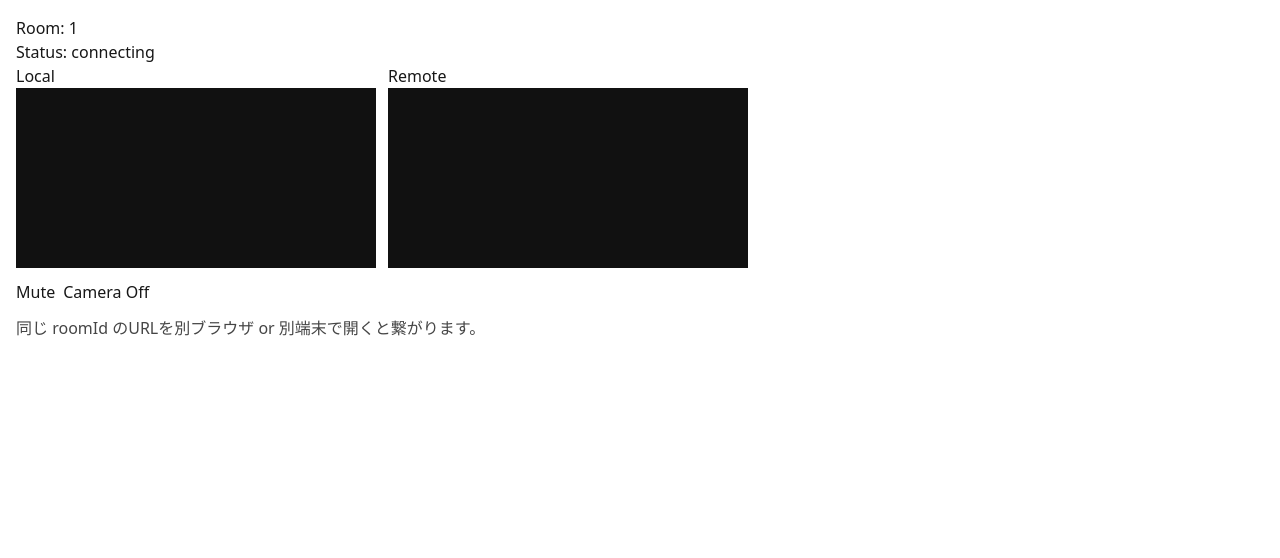
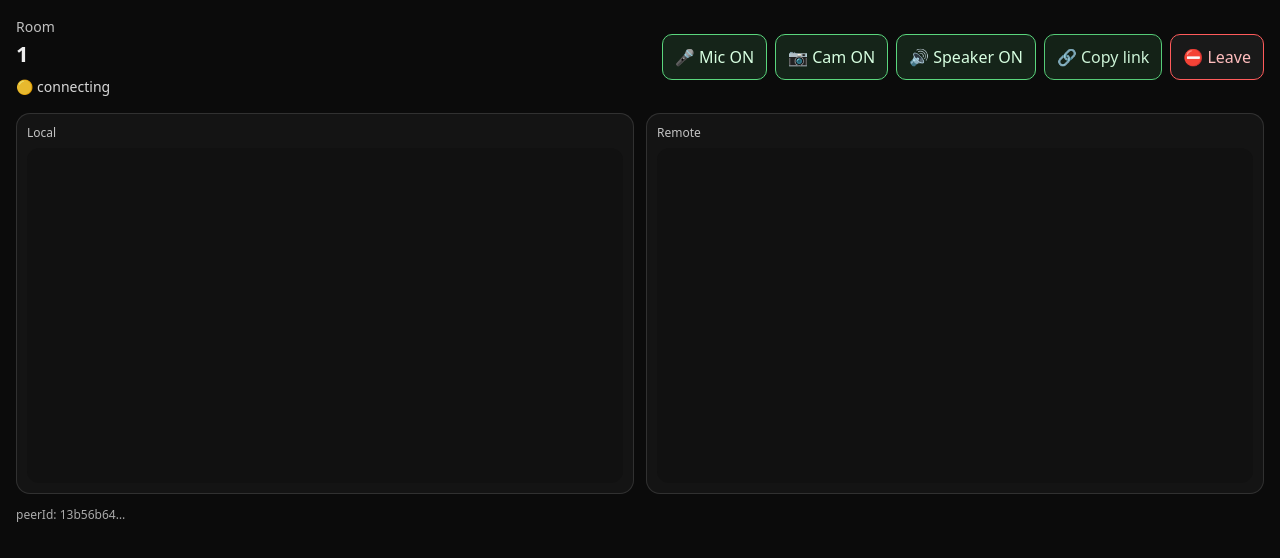
Before and after one commit to eirakusoya-std/Platform-Base, a Next.js app in the folder apps/web/: page /room/1 in a window 1280 px wide. Shown: the top 558 px of the page. Built offline with nearby package versions, Linux system fonts and the light colour scheme; no server answers.

Commit message:
feat:カメラ、マイクなど基本UIを追加

```diff
--- a/apps/web/app/page.tsx
+++ b/apps/web/app/page.tsx
@@ -1,19 +1,133 @@
 "use client";
 
-import { useRouter } from "next/navigation";
-import { useState } from "react";
+import { useEffect, useMemo, useRef, useState } from "react";
+import { useParams } from "next/navigation";
+import { io, Socket } from "socket.io-client";
 
-export default function Home() {
-  const router = useRouter();
-  const [roomId, setRoomId] = useState("test");
+// sharedがまだ赤いなら一旦これを使う（後で戻す）
+const EVENTS = {
+  JOIN_ROOM: "join-room",
+  PEER_JOINED: "peer-joined",
+  OFFER: "offer",
+  ANSWER: "answer",
+  ICE_CANDIDATE: "ice-candidate",
+  PEER_LEFT: "peer-left",
+} as const;
+
+export default function RoomPage() {
+  const params = useParams<{ roomId: string }>();
+  const roomId = typeof params.roomId === "string" ? params.roomId : "test";
+
+  const [peerId] = useState(() => crypto.randomUUID());
+  const [status, setStatus] = useState<"idle" | "connecting" | "connected">("idle");
+
+  const localVideoRef = useRef<HTMLVideoElement | null>(null);
+  const remoteVideoRef = useRef<HTMLVideoElement | null>(null);
+
+  const socketRef = useRef<Socket | null>(null);
+  const pcRef = useRef<RTCPeerConnection | null>(null);
+  const localStreamRef = useRef<MediaStream | null>(null);
+
+  const signalingUrl = process.env.NEXT_PUBLIC_SIGNALING_URL!;
+  const iceServers = useMemo(
+    () => ({ iceServers: [{ urls: "stun:stun.l.google.com:19302" }] }),
+    []
+  );
+
+  useEffect(() => {
+    let mounted = true;
+
+    async function start() {
+      setStatus("connecting");
+
+      const stream = await navigator.mediaDevices.getUserMedia({ audio: true, video: true });
+      localStreamRef.current = stream;
+      if (localVideoRef.current) localVideoRef.current.srcObject = stream;
+
+      const pc = new RTCPeerConnection(iceServers);
+      pcRef.current = pc;
+
+      stream.getTracks().forEach((t) => pc.addTrack(t, stream));
+
+      pc.ontrack = (ev) => {
+        const [remoteStream] = ev.streams;
+        if (remoteVideoRef.current) remoteVideoRef.current.srcObject = remoteStream;
+      };
+
+      pc.onicecandidate = (ev) => {
+        if (!ev.candidate) return;
+        socketRef.current?.emit(EVENTS.ICE_CANDIDATE, {
+          roomId,
+          from: peerId,
+          candidate: ev.candidate.toJSON(),
+        });
+      };
+
+      const socket = io(signalingUrl, { transports: ["websocket"] });
+      socketRef.current = socket;
+
+      socket.on("connect", () => {
+        socket.emit(EVENTS.JOIN_ROOM, { roomId, peerId });
+      });
+
+      socket.on(EVENTS.PEER_JOINED, async () => {
+        if (pc.signalingState !== "stable") return;
+        const offer = await pc.createOffer();
+        await pc.setLocalDescription(offer);
+        socket.emit(EVENTS.OFFER, { roomId, from: peerId, sdp: offer });
+      });
+
+      socket.on(EVENTS.OFFER, async (payload: any) => {
+        await pc.setRemoteDescription(payload.sdp);
+        const answer = await pc.createAnswer();
+        await pc.setLocalDescription(answer);
+        socket.emit(EVENTS.ANSWER, { roomId, from: peerId, sdp: answer });
+      });
+
+      socket.on(EVENTS.ANSWER, async (payload: any) => {
+        await pc.setRemoteDescription(payload.sdp);
+      });
+
+      socket.on(EVENTS.ICE_CANDIDATE, async (payload: any) => {
+        try {
+          await pc.addIceCandidate(payload.candidate);
+        } catch { }
+      });
+
+      pc.onconnectionstatechange = () => {
+        if (!mounted) return;
+        if (pc.connectionState === "connected") setStatus("connected");
+      };
+    }
+
+    start().catch((e) => {
+      console.error(e);
+      setStatus("idle");
+    });
+
+    return () => {
+      mounted = false;
+      socketRef.current?.disconnect();
+      pcRef.current?.close();
+      localStreamRef.current?.getTracks().forEach((t) => t.stop());
+    };
+  }, [iceServers, peerId, roomId, signalingUrl]);
 
   return (
-    <main style={{ padding: 16, fontFamily: "system-ui" }}>
-      <h1>WebRTC P2P Test</h1>
-      <input value={roomId} onChange={(e) => setRoomId(e.target.value)} />
-      <button style={{ marginLeft: 8 }} onClick={() => router.push(`/room/${encodeURIComponent(roomId)}`)}>
-        Join
-      </button>
-    </main>
+    <div style={{ padding: 16, fontFamily: "system-ui" }}>
+      <h1>Room: {roomId}</h1>
+      <p>Status: {status}</p>
+
+      <div style={{ display: "flex", gap: 12, flexWrap: "wrap" }}>
+        <div>
+          <h3>Local</h3>
+          <video ref={localVideoRef} autoPlay playsInline muted style={{ width: 360, background: "#111" }} />
+        </div>
+        <div>
+          <h3>Remote</h3>
+          <video ref={remoteVideoRef} autoPlay playsInline style={{ width: 360, background: "#111" }} />
+        </div>
+      </div>
+    </div>
   );
 }
--- a/apps/web/app/room/[roomId]/page.tsx
+++ b/apps/web/app/room/[roomId]/page.tsx
@@ -1,16 +1,34 @@
 "use client";
 
-import { useEffect, useMemo, useRef, useState } from "react";
+import React, { useEffect, useMemo, useRef, useState } from "react";
+import { useParams } from "next/navigation";
 import { io, Socket } from "socket.io-client";
-import { EVENTS } from "@repo/shared";
 
-export default function RoomPage({ params }: { params: { roomId: string } }) {
-  const roomId = params.roomId;
+const EVENTS = {
+  JOIN_ROOM: "join-room",
+  PEER_JOINED: "peer-joined",
+  OFFER: "offer",
+  ANSWER: "answer",
+  ICE_CANDIDATE: "ice-candidate",
+  PEER_LEFT: "peer-left",
+} as const;
 
-  const [peerId] = useState(() => crypto.randomUUID());
-  const [status, setStatus] = useState<"idle" | "connecting" | "connected">("idle");
+type Status = "idle" | "connecting" | "connected" | "failed";
+
+export default function RoomPage() {
+  const params = useParams<{ roomId: string }>();
+  const roomId = typeof params?.roomId === "string" ? params.roomId : "test";
+
+  // hydration対策：peerIdはクライアントで生成
+  const [peerId, setPeerId] = useState<string | null>(null);
+  useEffect(() => {
+    setPeerId(crypto.randomUUID());
+  }, []);
+
+  const [status, setStatus] = useState<Status>("idle");
   const [micOn, setMicOn] = useState(true);
   const [camOn, setCamOn] = useState(true);
+  const [speakerOn, setSpeakerOn] = useState(true);
 
   const localVideoRef = useRef<HTMLVideoElement | null>(null);
   const remoteVideoRef = useRef<HTMLVideoElement | null>(null);
@@ -25,31 +43,75 @@ export default function RoomPage({ params }: { params: { roomId: string } }) {
     []
   );
 
+  function applyMic(on: boolean) {
+    const stream = localStreamRef.current;
+    if (stream) stream.getAudioTracks().forEach((t) => (t.enabled = on));
+    setMicOn(on);
+  }
+
+  function applyCam(on: boolean) {
+    const stream = localStreamRef.current;
+    if (stream) stream.getVideoTracks().forEach((t) => (t.enabled = on));
+    setCamOn(on);
+  }
+
+  function applySpeaker(on: boolean) {
+    const v = remoteVideoRef.current;
+    if (v) v.muted = !on;
+    setSpeakerOn(on);
+  }
+
+  function cleanup() {
+    socketRef.current?.disconnect();
+    socketRef.current = null;
+
+    pcRef.current?.close();
+    pcRef.current = null;
+
+    localStreamRef.current?.getTracks().forEach((t) => t.stop());
+    localStreamRef.current = null;
+
+    if (localVideoRef.current) localVideoRef.current.srcObject = null;
+    if (remoteVideoRef.current) remoteVideoRef.current.srcObject = null;
+
+    setStatus("idle");
+  }
+
+  async function copyRoomLink() {
+    const url = `${location.origin}/room/${encodeURIComponent(roomId)}`;
+    await navigator.clipboard.writeText(url);
+  }
+
   useEffect(() => {
+    if (!peerId) return;
+
     let mounted = true;
 
     async function start() {
       setStatus("connecting");
 
-      // 1) カメラ・マイク取得
       const stream = await navigator.mediaDevices.getUserMedia({ audio: true, video: true });
       localStreamRef.current = stream;
+
+      // 初期状態を反映
+      stream.getAudioTracks().forEach((t) => (t.enabled = micOn));
+      stream.getVideoTracks().forEach((t) => (t.enabled = camOn));
+
       if (localVideoRef.current) localVideoRef.current.srcObject = stream;
 
-      // 2) WebRTC接続（P2P）の器
       const pc = new RTCPeerConnection(iceServers);
       pcRef.current = pc;
 
-      // 自分の音声/映像トラックを登録
       stream.getTracks().forEach((t) => pc.addTrack(t, stream));
 
-      // 相手の映像が来たら表示
       pc.ontrack = (ev) => {
         const [remoteStream] = ev.streams;
-        if (remoteVideoRef.current) remoteVideoRef.current.srcObject = remoteStream;
+        if (remoteVideoRef.current) {
+          remoteVideoRef.current.srcObject = remoteStream;
+          remoteVideoRef.current.muted = !speakerOn;
+        }
       };
 
-      // ICE候補（繋がる経路候補）が出たらsignalingへ
       pc.onicecandidate = (ev) => {
         if (!ev.candidate) return;
         socketRef.current?.emit(EVENTS.ICE_CANDIDATE, {
@@ -59,7 +121,13 @@ export default function RoomPage({ params }: { params: { roomId: string } }) {
         });
       };
 
-      // 3) signalingへ接続
+      pc.onconnectionstatechange = () => {
+        if (!mounted) return;
+        if (pc.connectionState === "connected") setStatus("connected");
+        if (pc.connectionState === "failed") setStatus("failed");
+        if (pc.connectionState === "disconnected") setStatus("idle");
+      };
+
       const socket = io(signalingUrl, { transports: ["websocket"] });
       socketRef.current = socket;
 
@@ -67,7 +135,6 @@ export default function RoomPage({ params }: { params: { roomId: string } }) {
         socket.emit(EVENTS.JOIN_ROOM, { roomId, peerId });
       });
 
-      // 相手が入室した合図 -> 自分がofferを作る（シンプル運用）
       socket.on(EVENTS.PEER_JOINED, async () => {
         if (pc.signalingState !== "stable") return;
         const offer = await pc.createOffer();
@@ -75,7 +142,6 @@ export default function RoomPage({ params }: { params: { roomId: string } }) {
         socket.emit(EVENTS.OFFER, { roomId, from: peerId, sdp: offer });
       });
 
-      // offer受信 -> answerを返す
       socket.on(EVENTS.OFFER, async (payload: any) => {
         await pc.setRemoteDescription(payload.sdp);
         const answer = await pc.createAnswer();
@@ -83,84 +149,130 @@ export default function RoomPage({ params }: { params: { roomId: string } }) {
         socket.emit(EVENTS.ANSWER, { roomId, from: peerId, sdp: answer });
       });
 
-      // answer受信 -> 接続確定へ
       socket.on(EVENTS.ANSWER, async (payload: any) => {
         await pc.setRemoteDescription(payload.sdp);
       });
 
-      // ICE受信 -> 経路候補を追加
       socket.on(EVENTS.ICE_CANDIDATE, async (payload: any) => {
         try {
           await pc.addIceCandidate(payload.candidate);
-        } catch {
-          // タイミング差で失敗することがあるが、初期は無視でOK
-        }
+        } catch {}
       });
-
-      pc.onconnectionstatechange = () => {
-        if (!mounted) return;
-        if (pc.connectionState === "connected") setStatus("connected");
-        if (pc.connectionState === "disconnected" || pc.connectionState === "failed") setStatus("idle");
-      };
 
       socket.on(EVENTS.PEER_LEFT, () => {
         if (!mounted) return;
+        if (remoteVideoRef.current) remoteVideoRef.current.srcObject = null;
         setStatus("idle");
-        if (remoteVideoRef.current) remoteVideoRef.current.srcObject = null;
       });
     }
 
     start().catch((e) => {
       console.error(e);
-      setStatus("idle");
+      setStatus("failed");
     });
 
     return () => {
       mounted = false;
-      socketRef.current?.disconnect();
-      pcRef.current?.close();
-      localStreamRef.current?.getTracks().forEach((t) => t.stop());
+      cleanup();
     };
-  }, [iceServers, peerId, roomId, signalingUrl]);
+    // eslint-disable-next-line react-hooks/exhaustive-deps
+  }, [peerId, roomId, signalingUrl, iceServers]);
 
-  function toggleMic() {
-    const stream = localStreamRef.current;
-    if (!stream) return;
-    stream.getAudioTracks().forEach((t) => (t.enabled = !t.enabled));
-    setMicOn(stream.getAudioTracks().some((t) => t.enabled));
-  }
+  useEffect(() => {
+    const v = remoteVideoRef.current;
+    if (v) v.muted = !speakerOn;
+  }, [speakerOn]);
 
-  function toggleCam() {
-    const stream = localStreamRef.current;
-    if (!stream) return;
-    stream.getVideoTracks().forEach((t) => (t.enabled = !t.enabled));
-    setCamOn(stream.getVideoTracks().some((t) => t.enabled));
-  }
+  const badge =
+    status === "connected"
+      ? "🟢 connected"
+      : status === "connecting"
+      ? "🟡 connecting"
+      : status === "failed"
+      ? "🔴 failed"
+      : "⚪ idle";
 
   return (
-    <div style={{ padding: 16, fontFamily: "system-ui" }}>
-      <h1>Room: {roomId}</h1>
-      <p>Status: {status}</p>
+    <div style={{ padding: 16, fontFamily: "system-ui", color: "#eee", background: "#0b0b0b", minHeight: "100vh" }}>
+      <div style={{ display: "flex", alignItems: "center", justifyContent: "space-between", gap: 12, flexWrap: "wrap" }}>
+        <div>
+          <div style={{ fontSize: 14, opacity: 0.8 }}>Room</div>
+          <div style={{ fontSize: 22, fontWeight: 700 }}>{roomId}</div>
+          <div style={{ marginTop: 6, fontSize: 14, opacity: 0.9 }}>{badge}</div>
+        </div>
 
-      <div style={{ display: "flex", gap: 12, flexWrap: "wrap" }}>
-        <div>
-          <h3>Local</h3>
-          <video ref={localVideoRef} autoPlay playsInline muted style={{ width: 360, background: "#111" }} />
-        </div>
-        <div>
-          <h3>Remote</h3>
-          <video ref={remoteVideoRef} autoPlay playsInline style={{ width: 360, background: "#111" }} />
+        <div style={{ display: "flex", gap: 8, flexWrap: "wrap" }}>
+          <button onClick={() => applyMic(!micOn)} style={btnStyle(micOn)} title="マイク送信ON/OFF">
+            🎤 {micOn ? "Mic ON" : "Mic OFF"}
+          </button>
+
+          <button onClick={() => applyCam(!camOn)} style={btnStyle(camOn)} title="カメラ送信ON/OFF">
+            📷 {camOn ? "Cam ON" : "Cam OFF"}
+          </button>
+
+          <button onClick={() => applySpeaker(!speakerOn)} style={btnStyle(speakerOn)} title="相手音声ON/OFF">
+            🔊 {speakerOn ? "Speaker ON" : "Speaker OFF"}
+          </button>
+
+          <button onClick={copyRoomLink} style={{ ...btnStyle(true), opacity: 0.95 }} title="部屋URLをコピー">
+            🔗 Copy link
+          </button>
+
+          <button onClick={cleanup} style={{ ...btnStyle(false), borderColor: "#ff5b5b", color: "#ffbdbd" }} title="切断">
+            ⛔ Leave
+          </button>
         </div>
       </div>
 
-      <div style={{ marginTop: 12, display: "flex", gap: 8 }}>
-        <button onClick={toggleMic}>{micOn ? "Mute" : "Unmute"}</button>
-        <button onClick={toggleCam}>{camOn ? "Camera Off" : "Camera On"}</button>
+      <div style={{ marginTop: 16, display: "grid", gridTemplateColumns: "1fr 1fr", gap: 12 }}>
+        <div style={panelStyle}>
+          <div style={labelStyle}>Local</div>
+          <video ref={localVideoRef} autoPlay playsInline muted style={videoStyle} />
+        </div>
+
+        <div style={panelStyle}>
+          <div style={labelStyle}>Remote</div>
+          <video ref={remoteVideoRef} autoPlay playsInline style={videoStyle} />
+        </div>
       </div>
 
-      <p style={{ marginTop: 12, opacity: 0.8 }}>
-        同じ roomId のURLを別ブラウザ or 別端末で開くと繋がります。
-      </p>
+      {peerId && (
+        <div style={{ marginTop: 12, fontSize: 12, opacity: 0.7 }}>
+          peerId: {peerId.slice(0, 8)}…
+        </div>
+      )}
     </div>
   );
 }
+
+function btnStyle(active: boolean): React.CSSProperties {
+  return {
+    padding: "10px 12px",
+    borderRadius: 10,
+    border: `1px solid ${active ? "#5ad67d" : "#555"}`,
+    background: active ? "rgba(90,214,125,0.12)" : "rgba(255,255,255,0.06)",
+    color: active ? "#d7ffe1" : "#ddd",
+    cursor: "pointer",
+    userSelect: "none",
+  };
+}
+
+const panelStyle: React.CSSProperties = {
+  border: "1px solid rgba(255,255,255,0.12)",
+  borderRadius: 14,
+  padding: 10,
+  background: "rgba(255,255,255,0.04)",
+};
+
+const labelStyle: React.CSSProperties = {
+  fontSize: 12,
+  opacity: 0.8,
+  marginBottom: 6,
+};
+
+const videoStyle: React.CSSProperties = {
+  width: "100%",
+  aspectRatio: "16 / 9",
+  background: "#111",
+  borderRadius: 12,
+};
```
